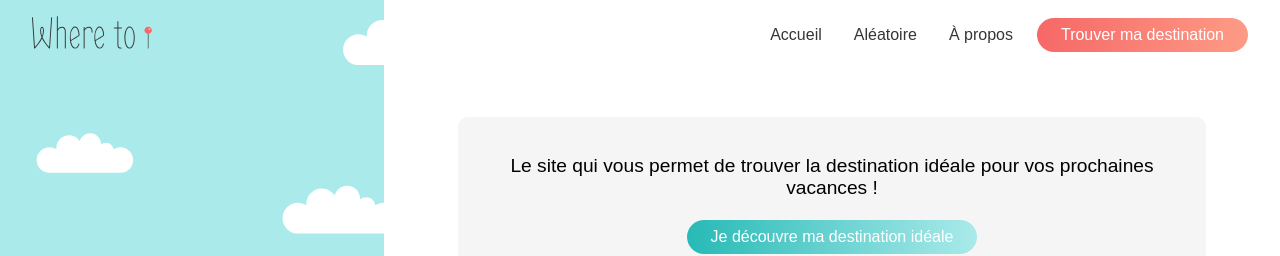
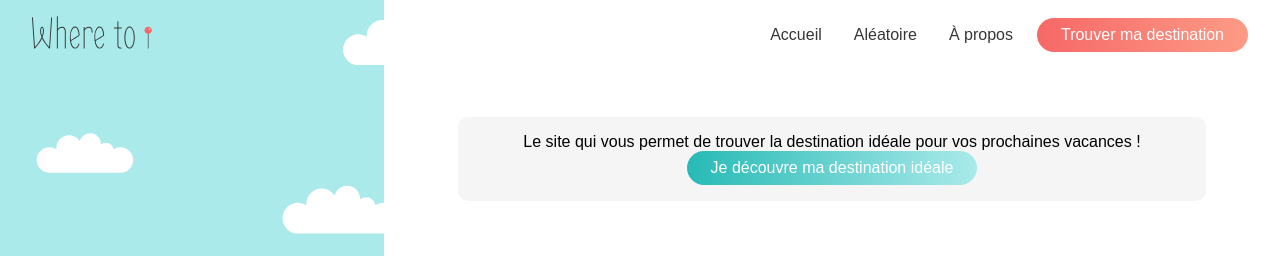
Before and after one commit to ammariahl/GenerateurSuggestionsVoyage, an Angular app in the folder front/: page /home in a window 1280 px wide. Shown: the top 256 px of the page. Built offline with nearby package versions, Linux system fonts and the light colour scheme; no server answers; a web font is replaced by a local one.

Commit message:
cleaning code

```diff
--- a/front/src/app/home/home.component.css
+++ b/front/src/app/home/home.component.css
@@ -20,12 +20,6 @@
   margin-bottom: 2rem;
 }
 
-p {
-  text-align: center;
-  margin: 3%;
-  font-size: 1.2rem;
-}
-
 .cardContainerByCategory {
   flex-direction: column;
 }
@@ -37,14 +31,14 @@ p {
   flex-wrap: wrap;
   justify-content: center;
 }
+.card {
+  position: relative;
+}
 
 img {
   width: 17rem;
   height: 12rem;
   border-radius: 20px;
-}
-
-img {
   cursor: pointer;
 }
 
```
Also changed, not shown: 2 other files (tests, documents, lock files or other folders).
